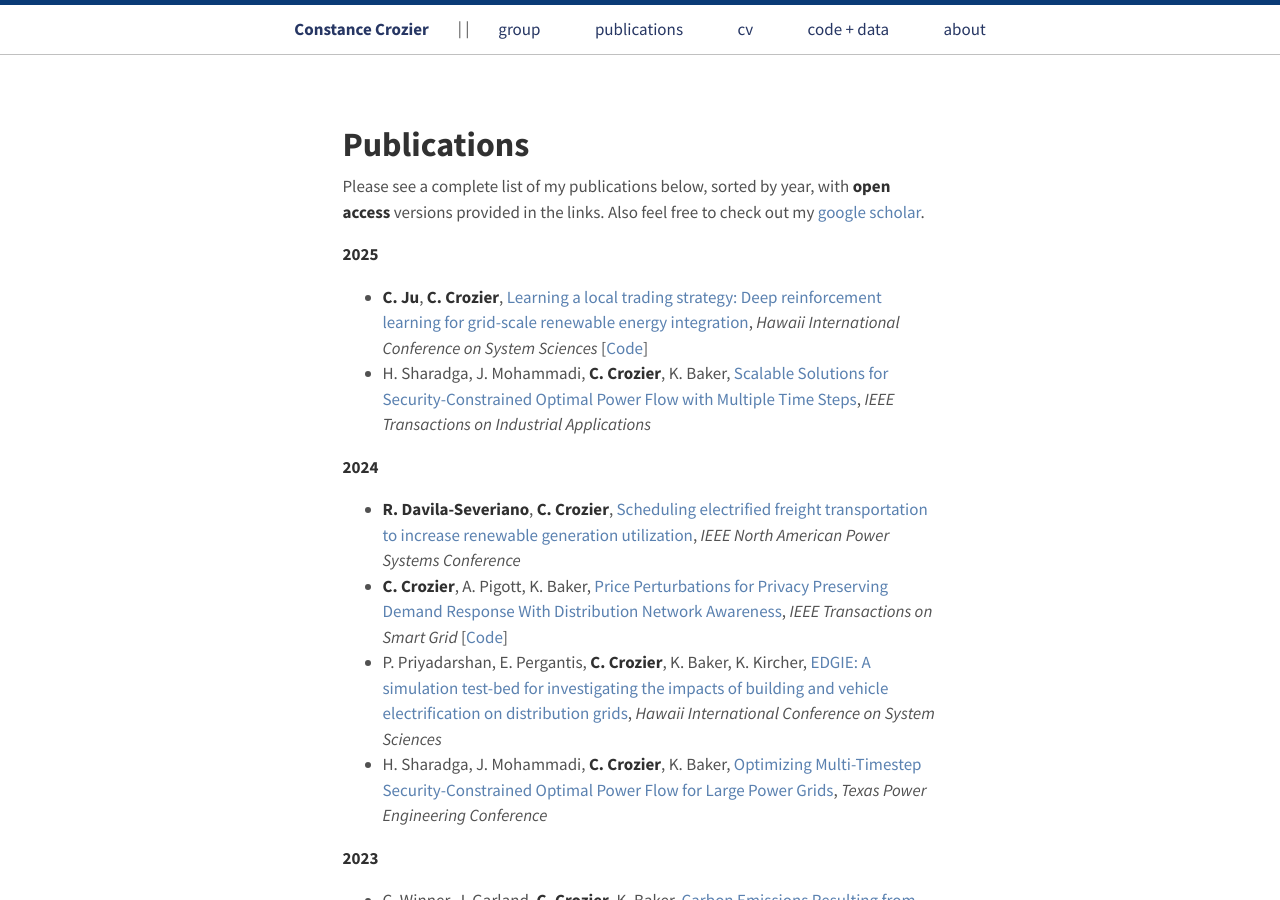
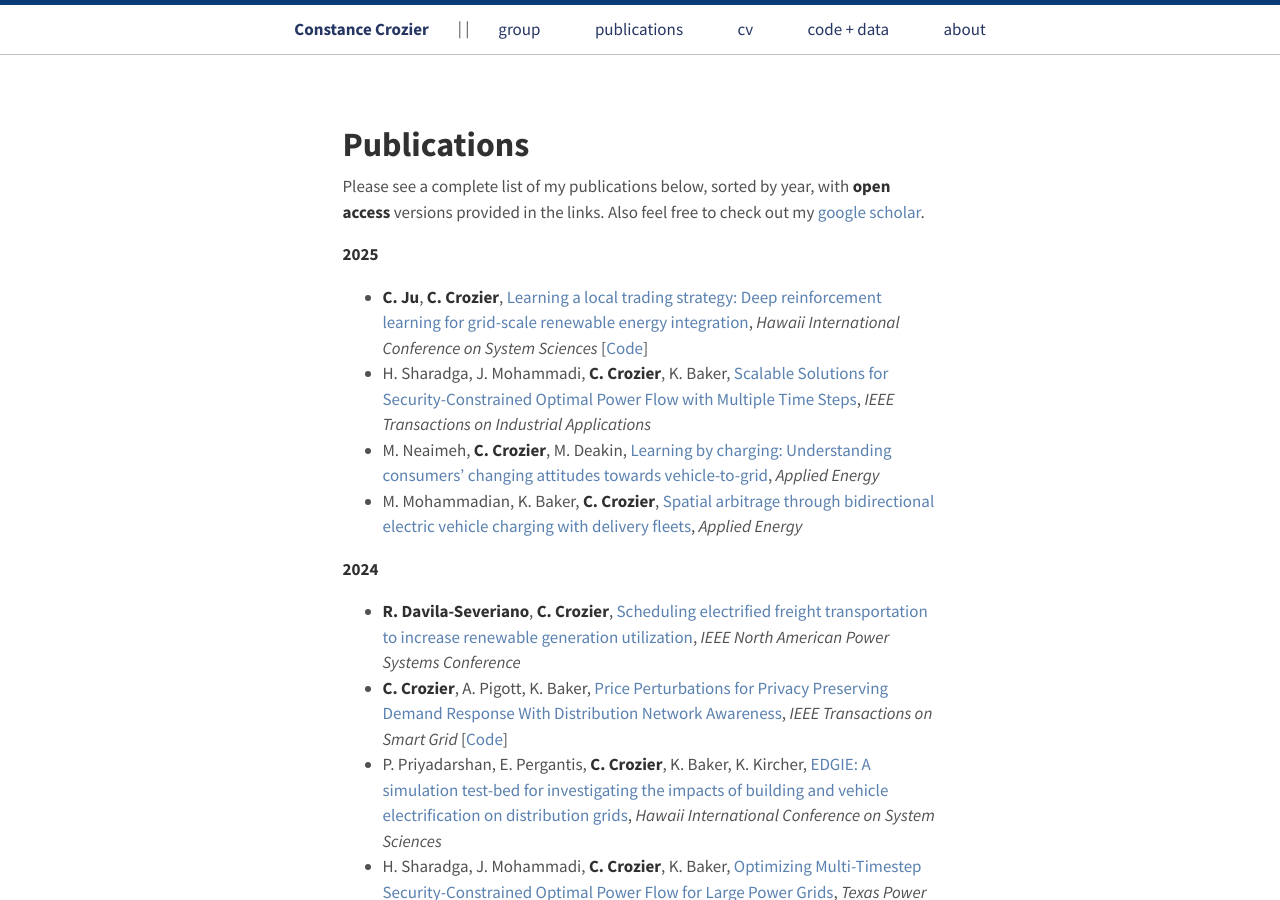
Before and after one commit to constancecrozier/constancecrozier.github.io, a Jekyll site: the page built from pubs.md, in a window 1280 px wide and 900 px high. Built offline with Jekyll 4.4.1, drawn with Linux system fonts in a browser that asks for light colours.

Commit message:
Updated pubs

```diff
--- a/index.html
+++ b/index.html
@@ -16,7 +16,7 @@ title: Home
     </p>
 
     <p>
-      You can contact me at: constance@gatech.edu
+      You can contact me at: <b>constance@gatech.edu</b>
     </p>
 
   </div>
--- a/pubs.md
+++ b/pubs.md
@@ -10,6 +10,8 @@ Please see a complete list of my publications below, sorted by year, with **open
 **2025**
 * **C. Ju**, **C. Crozier**, [Learning a local trading strategy: Deep reinforcement learning for grid-scale renewable energy integration](/files/hiccs_25.pdf), *Hawaii International Conference on System Sciences* [[Code](https://github.com/jucaleb4/battery-trading)]
 * H. Sharadga, J. Mohammadi, **C. Crozier**, K. Baker, [Scalable Solutions for Security-Constrained Optimal Power Flow with Multiple Time Steps](/files/sharadga_go.pdf), *IEEE Transactions on Industrial Applications*
+* M. Neaimeh, **C. Crozier**, M. Deakin, [Learning by charging: Understanding consumers’ changing attitudes towards vehicle-to-grid](/files/V2G_perceptions.pdf), *Applied Energy*
+* M. Mohammadian, K. Baker, **C. Crozier**, [Spatial arbitrage through bidirectional electric vehicle charging with delivery fleets](/files/Spatial_Arbitrage.pdf), *Applied Energy*
 
 
 **2024**
```
Also changed, not shown: 3 other files.
